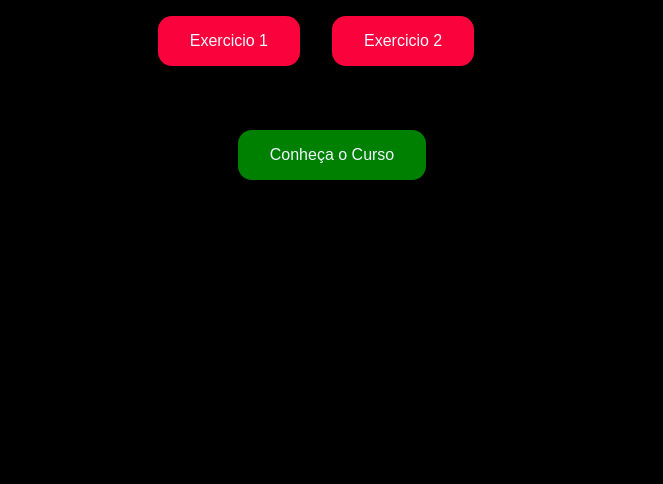
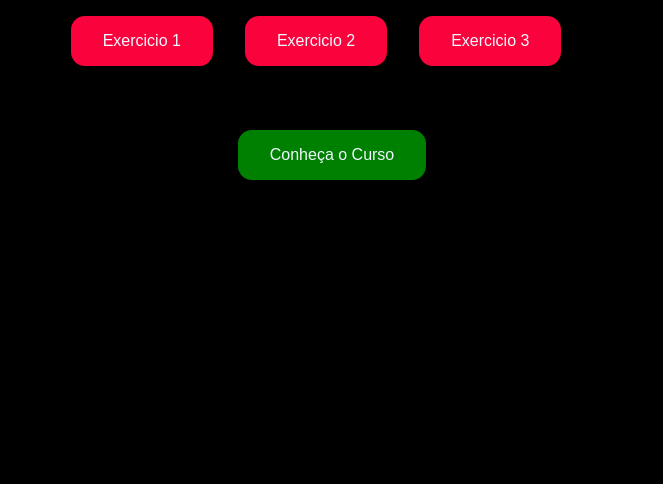
Before and after one commit to andreluizcnunes/onebitcode, a plain HTML site: page index.html in a window 1280 px wide. Shown: the part 316-800 px from the top of the page, without its empty margins (308-971 px from the left). Drawn offline with Linux system fonts and the light colour scheme.

Commit message:
adicionando o botao do exercicio 3 na pagina principal

```diff
--- a/index.html
+++ b/index.html
@@ -15,6 +15,8 @@
      <a class="link-exercicio" href="js/exercicio_1_pegandoDados/index.html">Exercicio 1</a>
 
      <a class="link-exercicio" href="js/exercicio_2_js_externo_coletandados/index.html">Exercicio 2</a>
+
+     <a class="link-exercicio" href="js/exercicio_3_utilizando-condicionais/index.html">Exercicio 3</a>
    </section>
 
    <a href="https://go.hotmart.com/R69427873F">Conheça o Curso</a>
```
